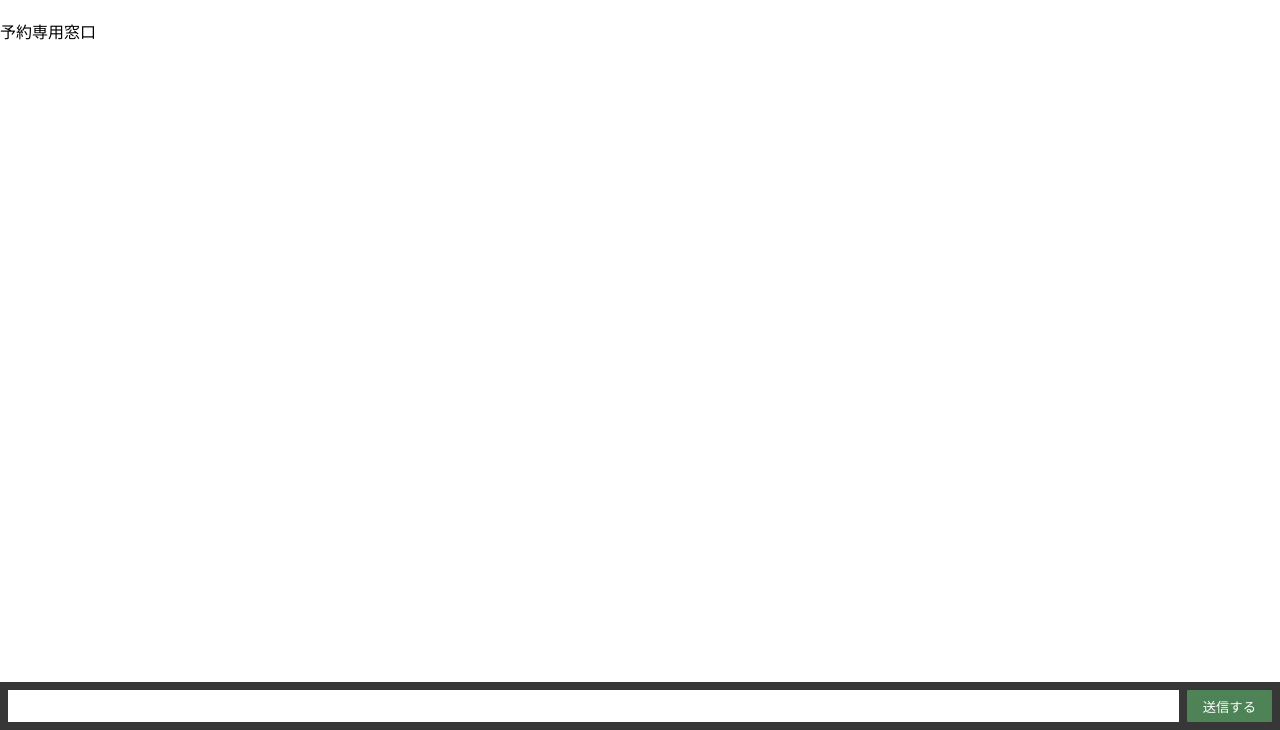
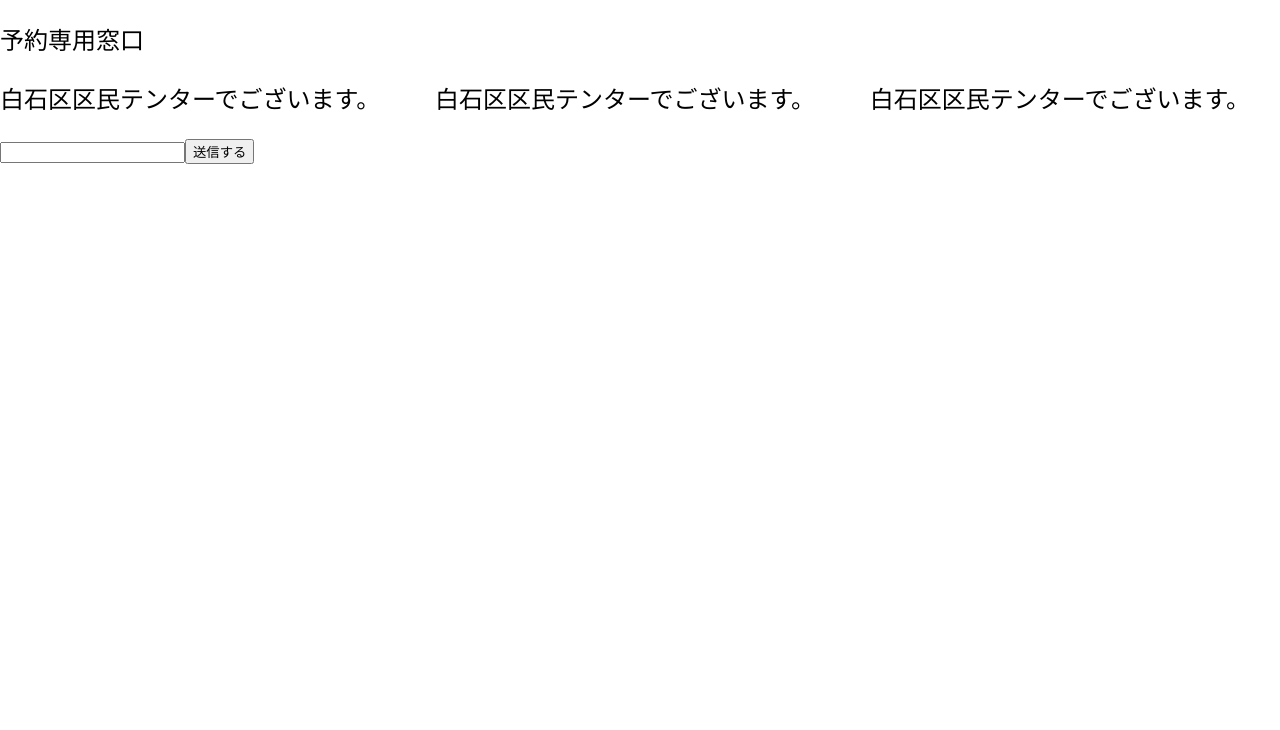
Before and after one commit to tomohiro19840727/tomohiro-first-node.js, a website: page index.html in a window 1280 px wide. Shown: the part 70-800 px from the top of the page. Drawn offline with nearby package versions, Linux system fonts and the light colour scheme; no server answers.

Commit message:
Update index.html

```diff
--- a/index.html
+++ b/index.html
@@ -12,6 +12,9 @@
       font-family: -apple-system, BlinkMacSystemFont, "Segoe UI", Roboto,
         Helvetica, Arial, sans-serif;
     }
+
+    body p {
+      font-size: 24px;
 
     #form {
       background: #181818dc;
@@ -60,6 +63,9 @@
 <body>
   <h1>札幌コロナワクチン</h1>
   <p>予約専用窓口</p>
+  <p>白石区区民テンターでございます。
+    　　白石区区民テンターでございます。
+    　　白石区区民テンターでございます。<p>
   <ul id="messages"></ul>
   <form id="form" action="">
     <input id="input" autocomplete="off" /><button>送信する</button>
```
